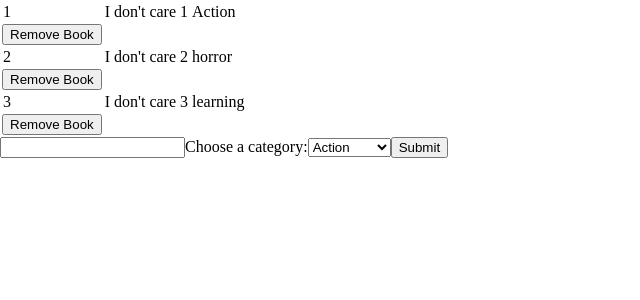
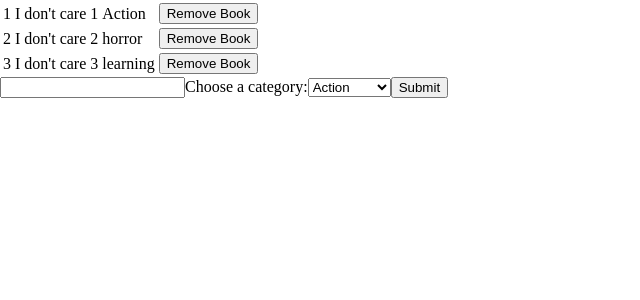
Before and after one commit to ashraffares/bookstore, a React (Create React App) app: page / in a window 1280 px wide. Shown: the top 300 px of the page, without its empty margins (0-640 px from the left). Built offline with nearby package versions, Linux system fonts and the light colour scheme.

Commit message:
Fix all errors

```diff
--- a/src/components/book/book.js
+++ b/src/components/book/book.js
@@ -1,15 +1,15 @@
-/* eslint-disable no-console */
 import propTypes from 'prop-types';
 
 const Book = (props) => {
-  const { obj } = props;
+  const { obj, button } = props;
   const { id, title, category } = obj;
-  console.log(obj);
+
   return (
-    <tr>
+    <tr key={id}>
       <td>{id}</td>
       <td>{title}</td>
       <td>{category}</td>
+      <td>{button}</td>
     </tr>
   );
 };
@@ -21,4 +21,11 @@ Book.propTypes = {
     category: propTypes.string,
   }).isRequired,
 };
+
+Book.propTypes = {
+  button: propTypes.shape({
+    type: propTypes.string,
+  }).isRequired,
+};
+
 export default Book;
--- a/src/containers/BooksList/BooksList.js
+++ b/src/containers/BooksList/BooksList.js
@@ -17,10 +17,7 @@ const BooksList = () => {
       <tbody>
         {
           Books.map((book) => (
-            <>
-              <Book obj={book} key={book.id} />
-              <button type="button" id={book.id} onClick={() => store.dispatch(REMOVE_BOOK(book))}>Remove Book</button>
-            </>
+            <Book key={book.id} obj={book} button={<button type="button" onClick={() => store.dispatch(REMOVE_BOOK(book))}>Remove Book</button>} />
           ))
         }
       </tbody>
```
